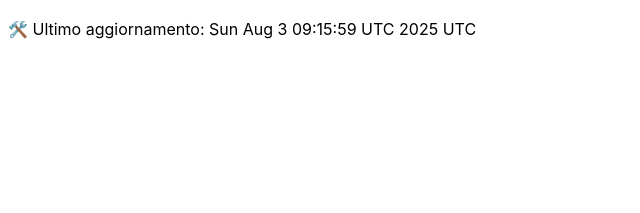
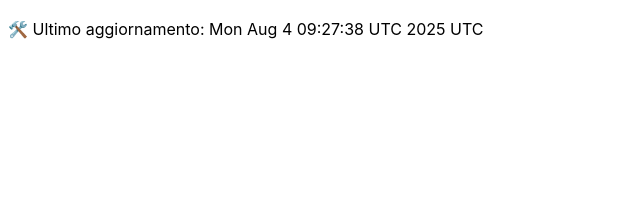
Before and after one commit to DanteTrb/DanteTrb.github.io, a Jekyll site: the page built from badges.md, in a window 1280 px wide. Shown: the top 213 px of the page, without its empty margins (0-640 px from the left). Built offline with Jekyll 4.4.1, drawn with Linux system fonts in a browser that asks for light colours; our own code applies the rules of GitHub Pages for plain Markdown files.

Commit message:
🛠️ Aggiornamento automatico badge

```diff
--- a/badges.md
+++ b/badges.md
@@ -1 +1 @@
-🛠️ Ultimo aggiornamento: Sun Aug  3 09:15:59 UTC 2025 UTC
+🛠️ Ultimo aggiornamento: Mon Aug  4 09:27:38 UTC 2025 UTC
```
